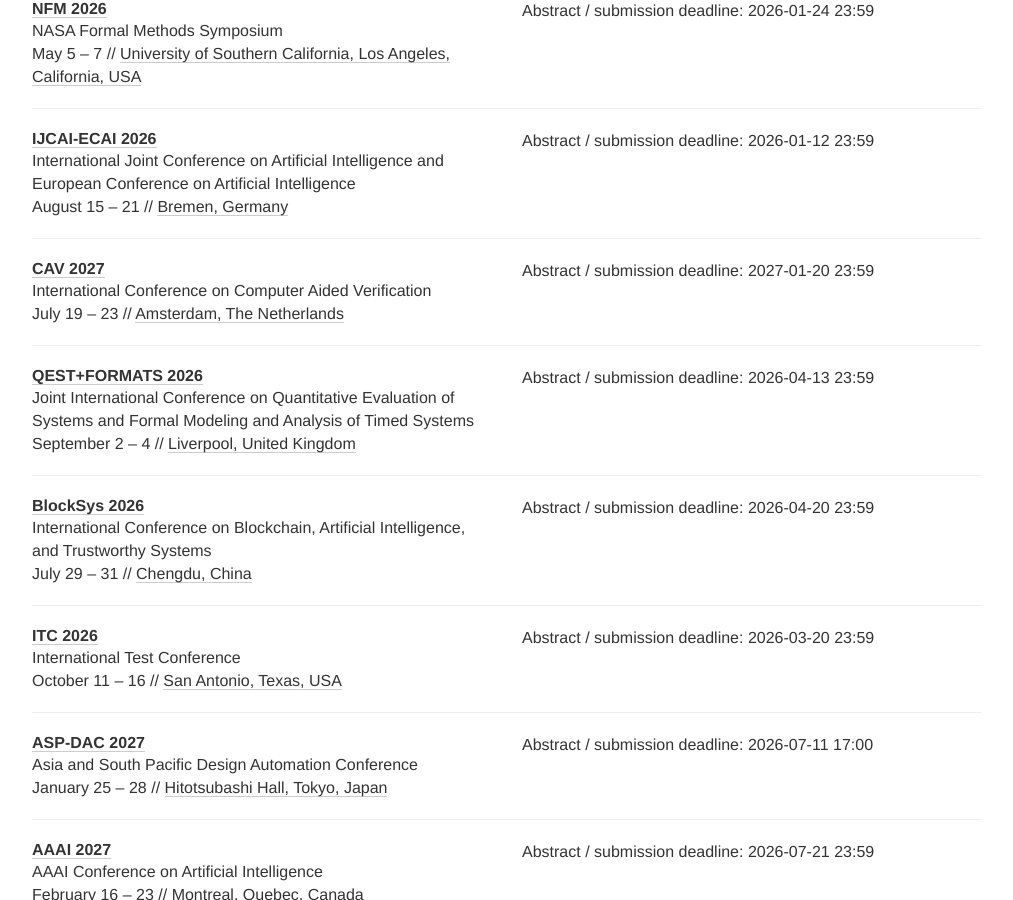
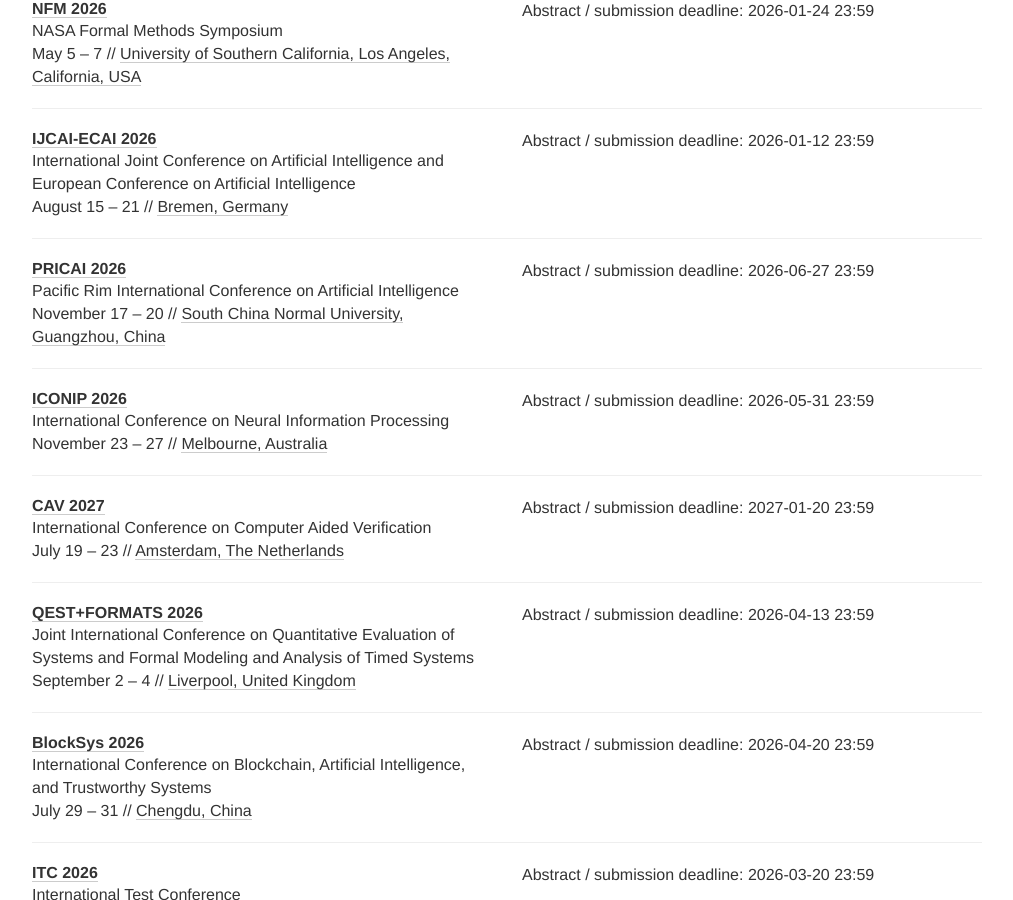
Before and after one commit to Gy-Hu/EDA_FV_conference_deadline, a Jekyll site: the page built from index.html, in a window 1280 px wide and 900 px high, scrolled down 1285 px. Shown: the whole window, without its empty margins (133-1146 px from the left). Built offline with Jekyll 4.4.1, drawn with Linux system fonts in a browser that asks for light colours; nearby versions of some CDN libraries; comment, search, counter and statistics services are not loaded.

Commit message:
Add PRICAI and ICONIP 2026 deadlines

```diff
--- a/_data/conferences.yml
+++ b/_data/conferences.yml
@@ -90,6 +90,24 @@
   link: https://2026.ijcai.org/
   deadline: ["2026-01-12 23:59"]
   place: Bremen, Germany
+  tags: [ML]
+
+- name: PRICAI
+  year: 2026
+  date: "November 17 - 20"
+  description: Pacific Rim International Conference on Artificial Intelligence
+  link: https://2026.pricai.org/
+  deadline: ["2026-06-27 23:59"]
+  place: South China Normal University, Guangzhou, China
+  tags: [ML]
+
+- name: ICONIP
+  year: 2026
+  date: "November 23 - 27"
+  description: International Conference on Neural Information Processing
+  link: https://iconip2026.org/call-for-papers
+  deadline: ["2026-05-31 23:59"]
+  place: Melbourne, Australia
   tags: [ML]
 
 - name: CAV
```
